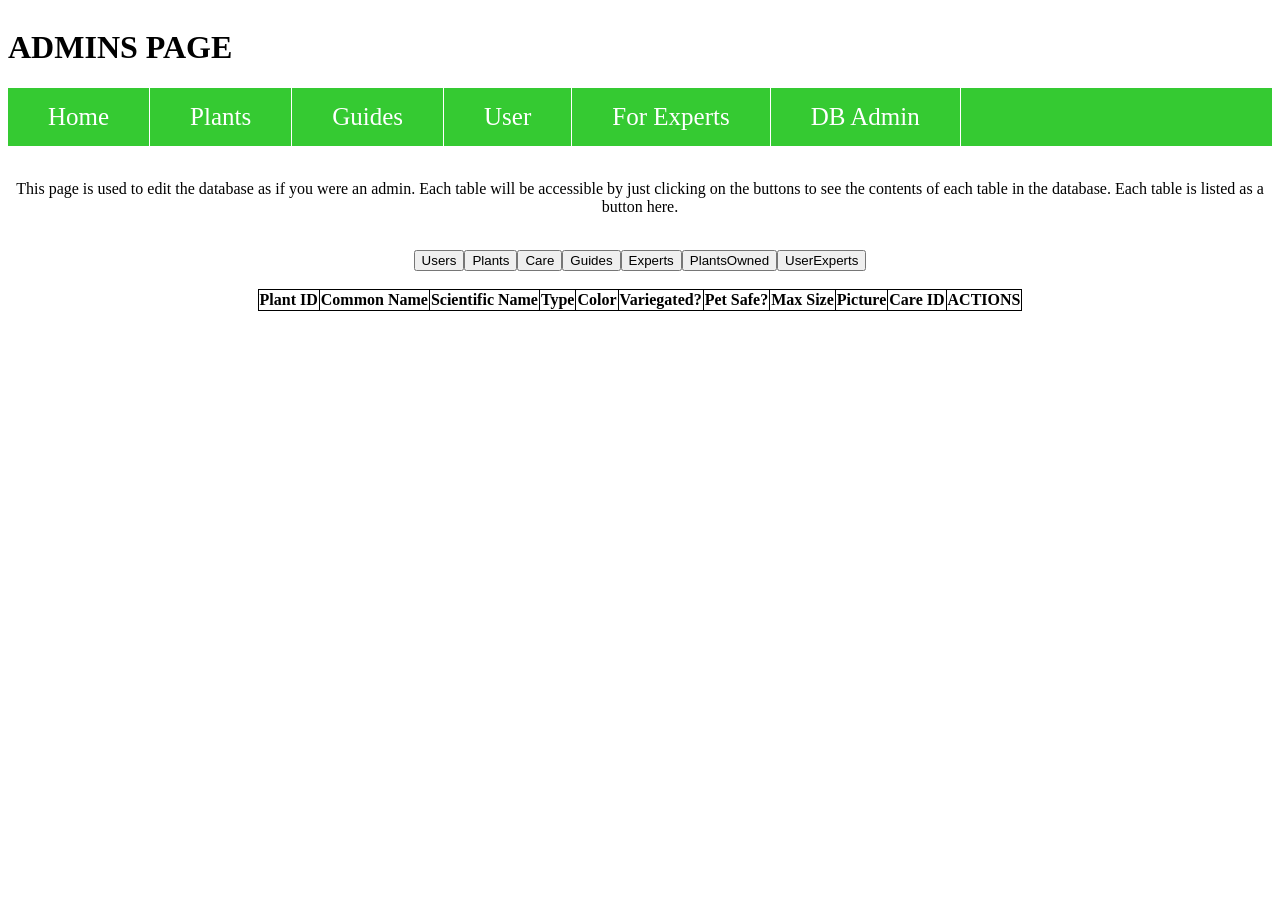
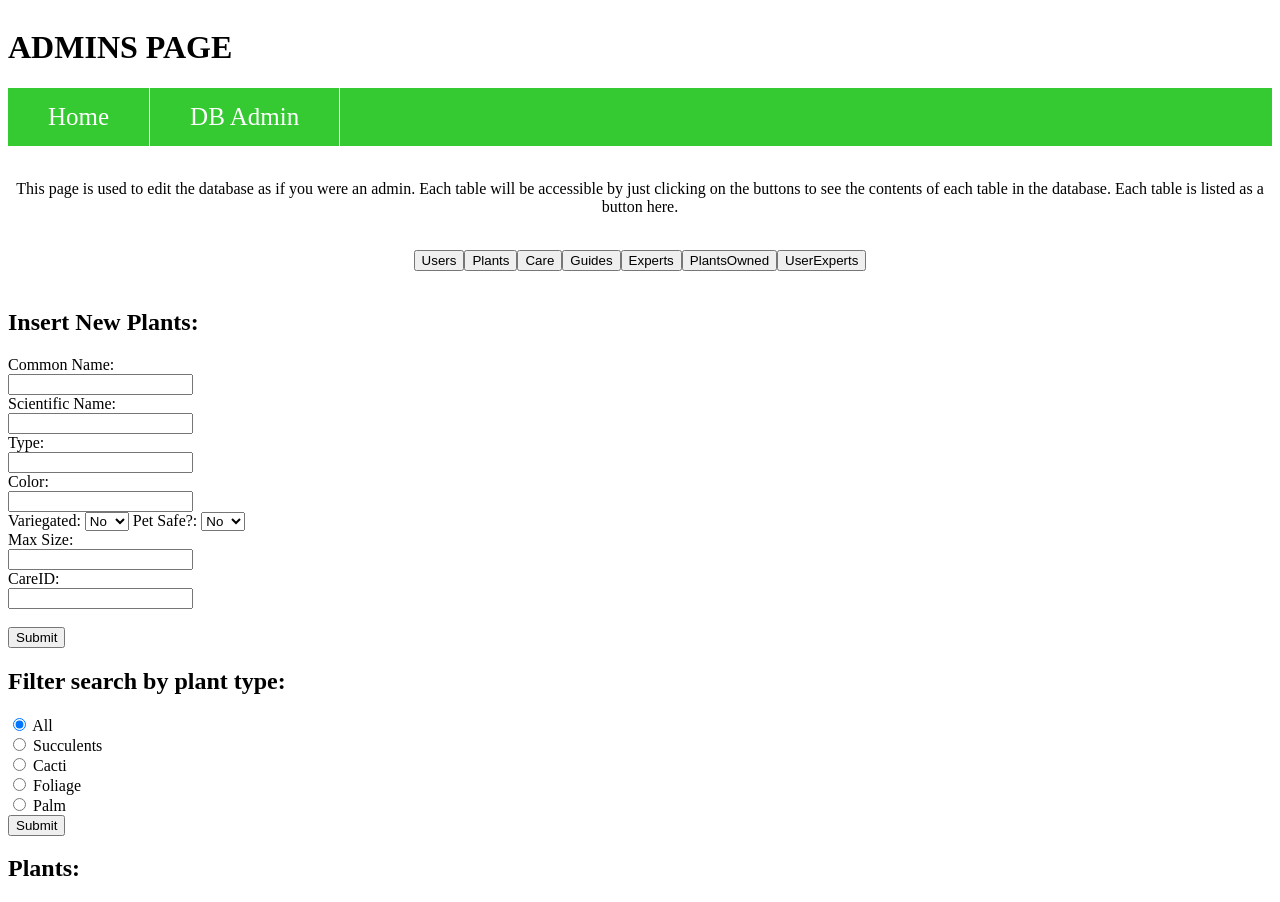
Before and after one commit to TristanHRepo/DataBases_Project, a Flask app: page /admins/plants in a window 1280 px wide. Shown: the top 902 px of the page. Before the commit the page ends 311 px from the top, so only its background shows below. Run offline with Flask 2, Linux system fonts and the light colour scheme; data that the repository does not hold is empty.

Commit message:
Inserts to Admins
Moved inserts to admin pages, disconnected regular pages

```diff
--- a/app.py
+++ b/app.py
@@ -34,22 +34,22 @@ def root():
     return render_template('index.html')
 
 
-@app.route('/plants', methods=['GET', 'POST'])
+@app.route('/admins/plants/search', methods=['GET', 'POST'])
 def plants():
     if request.method == 'POST':
         if request.form['plant'] == 'all':
-            query = "SELECT picture, commonName, type  FROM `Plants`"
+            query = "SELECT * FROM `Plants`"
             plant_data = database_query(query)
-            return render_template('plants.html', data=plant_data)
+            return render_template('adminplants.html', data=plant_data)
         else:
             type = request.form['plant']
-            query = f"SELECT picture, commonName, type  FROM `Plants` WHERE type='{type}'"
+            query = f"SELECT * FROM `Plants` WHERE type='{type}'"
             plant_data = database_query(query)
-            return render_template('plants.html', data=plant_data)
+            return render_template('adminplants.html', data=plant_data)
     else:
-        query = "SELECT picture, commonName, type  FROM `Plants`"
+        query = "SELECT * FROM `Plants`"
         plant_data = database_query(query)
-        return render_template('plants.html', data=plant_data)
+        return render_template('adminplants.html', data=plant_data)
 
 @app.route('/plants/insertPlants', methods=["POST"])
 def insertPlants():
@@ -107,7 +107,7 @@ def insert_guide():
     insert_query = "INSERT INTO `Guides` (title, video, description, plantID, userID) VALUES (%s, %s, %s, %s, %s)"
     args = (title, link, description, plantid, userid)
     database_query(insert_query, args)
-    return redirect('/guides')
+    return redirect('/admins/guides')
 
 
 
--- a/templates/adminplants.html
+++ b/templates/adminplants.html
@@ -3,7 +3,67 @@
     <link rel="stylesheet" href="/static/css/adminTables.css">
 {% endblock styling %}
 {% block content %}
+
+<div class="addPlant">
+    <form method="post" action="/plants/insertPlants">
+        <h2>Insert New Plants:</h2>
+        <label for="commonName">Common Name:</label><br>
+        <input type="text" id="commonName" name="commonName" required><br>
+
+        <label for="scienceName">Scientific Name:</label><br>
+        <input type="text" id="scienceName" name="scienceName"><br>
+
+        <label for="type">Type:</label><br>
+        <input type="text" id="type" name="type"><br>
+
+        <label for="color">Color:</label><br>
+        <input type="text" id="color" name="color"><br>
+
+        <label for="variegated">Variegated:</label>
+        <select id="variegated" name="variegated">
+          <option value="0">No</option>
+          <option value="1">Yes</option>
+        </select>
+
+        <label for="petSafe">Pet Safe?:</label>
+        <select id="petSafe" name="petSafe">
+          <option value="0">No</option>
+          <option value="1">Yes</option>
+        </select>
+        <br>
+
+        <label for="maxSize">Max Size:</label><br>
+        <input type="text" id="maxSize" name="maxSize"><br>
+
+        <label for="careID">CareID:</label><br>
+        <input type="number" id="careID" name="careID"><br>
+
+        <br>
+
+        <input type="submit" value="Submit">
+        <br>
+    </form>
+</div>
+
+<div class="Search">
+    <h2>Filter search by plant type:</h2>
+    <form method="post" action="/admins/plants/search">
+        <input type="radio" id="all" name="plant" value="all" checked>
+        <label for="all">All</label><br>
+        <input type="radio" id="succulents" name="plant" value="Succulent">
+        <label for="succulents">Succulents</label><br>
+        <input type="radio" id="cacti" name="plant" value="Cactus">
+        <label for="cacti">Cacti</label><br>
+        <input type="radio" id="foliage" name="plant" value="Foliage">
+        <label for="foliage">Foliage</label><br>
+        <input type="radio" id="palm" name="plant" value="Palm">
+        <label for="palm">Palm</label><br>
+        <input type="submit" value="Submit">
+    </form>
+</div>
+
 <div class="tableContainer">
+    <h2>Plants:</h2>
      <table class="table">
         <thead>
             <tr>
--- a/templates/admins.html
+++ b/templates/admins.html
@@ -16,10 +16,10 @@
 <div class="Heading">
     <ul id="navBar">
         <li class="navBarElement"><a href="/">Home</a></li>
-        <li class="navBarElement"><a href="/plants">Plants</a></li>
+       <!-- <li class="navBarElement"><a href="/plants">Plants</a></li>
         <li class="navBarElement"><a href="/guides">Guides</a></li>
         <li class="navBarElement"><a href="/login">User</a></li>
-        <li class="navBarElement"><a href="/experts">For Experts</a></li>
+        <li class="navBarElement"><a href="/experts">For Experts</a></li> -->
         <li class="navBarElement"><a href="/admins">DB Admin</a></li>
     </ul>
 </div>
--- a/templates/layout.html
+++ b/templates/layout.html
@@ -17,10 +17,10 @@
 <div class="Heading">
     <ul id="navBar">
         <li class="navBarElement"><a href="/">Home</a></li>
-        <li class="navBarElement"><a href="/plants">Plants</a></li>
+        <!-- <li class="navBarElement"><a href="/plants">Plants</a></li>
         <li class="navBarElement"><a href="/guides">Guides</a></li>
         <li class="navBarElement"><a href="/login">User</a></li>
-        <li class="navBarElement"><a href="/experts">For Experts</a></li>
+        <li class="navBarElement"><a href="/experts">For Experts</a></li> -->
         <li class="navBarElement"><a href="/admins">DB Admin</a></li>
     </ul>
 </div>
--- a/templates/plants.html
+++ b/templates/plants.html
@@ -14,10 +14,8 @@
 </div>
 
 <div class="Search">
-    <input type="text" placeholder="Search.." name="search">
-    <input type="submit" value="Search">
-    <p>Filter search by plant type:</p>
-    <form method="post">
+    <h2>Filter search by plant type:</h2>
+    <form method="post" action="/admins/plants/search">
         <input type="radio" id="all" name="plant" value="all" checked>
         <label for="all">All</label><br>
         <input type="radio" id="succulents" name="plant" value="Succulent">
```
Also changed, not shown: templates/admincare.html (+29 -0 lines), templates/adminexperts.html (+28 -0 lines), templates/adminguides.html (+26 -0 lines), templates/adminusers.html (+21 -0 lines), templates/createGuide.html (+3 -7 lines).
